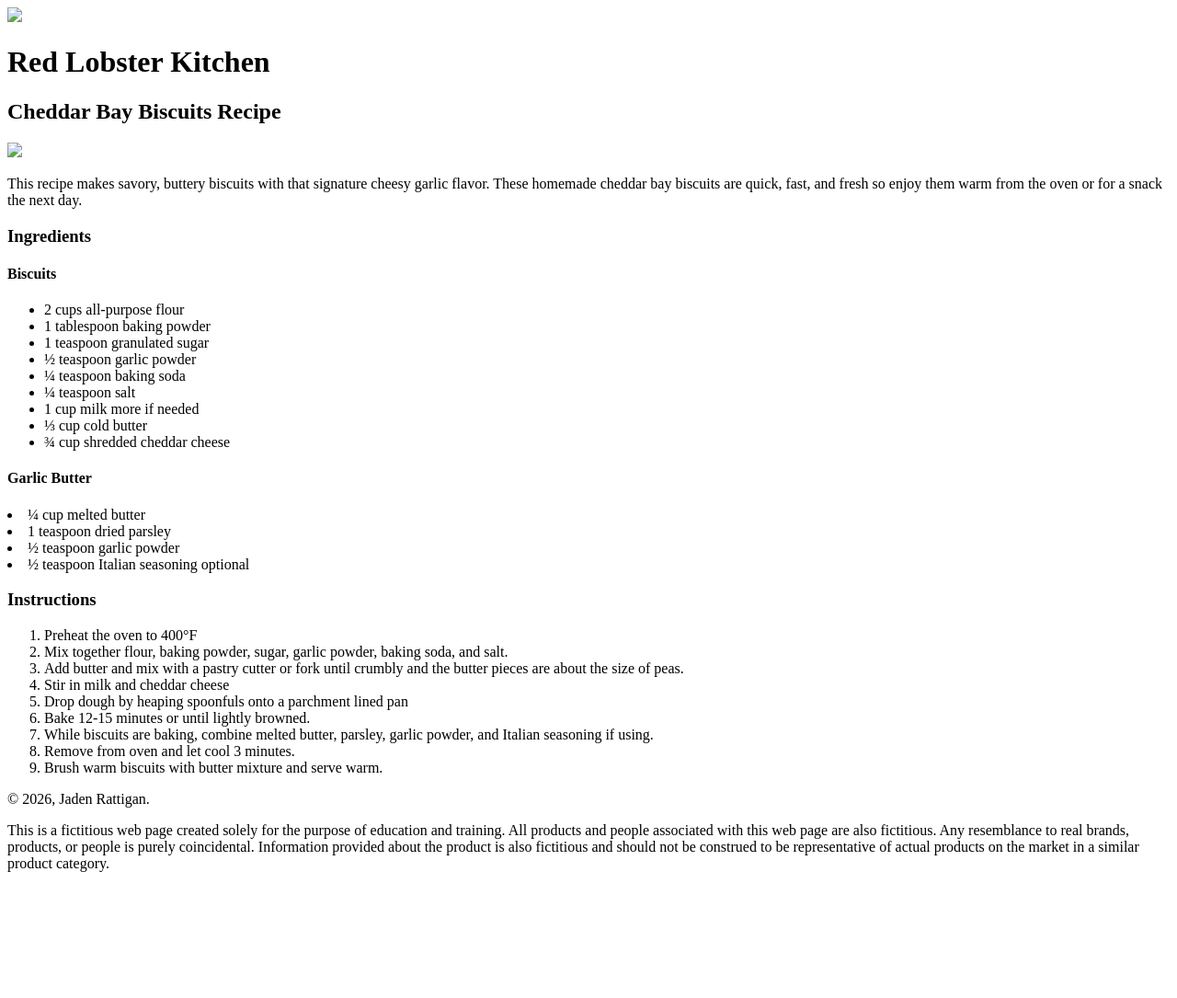
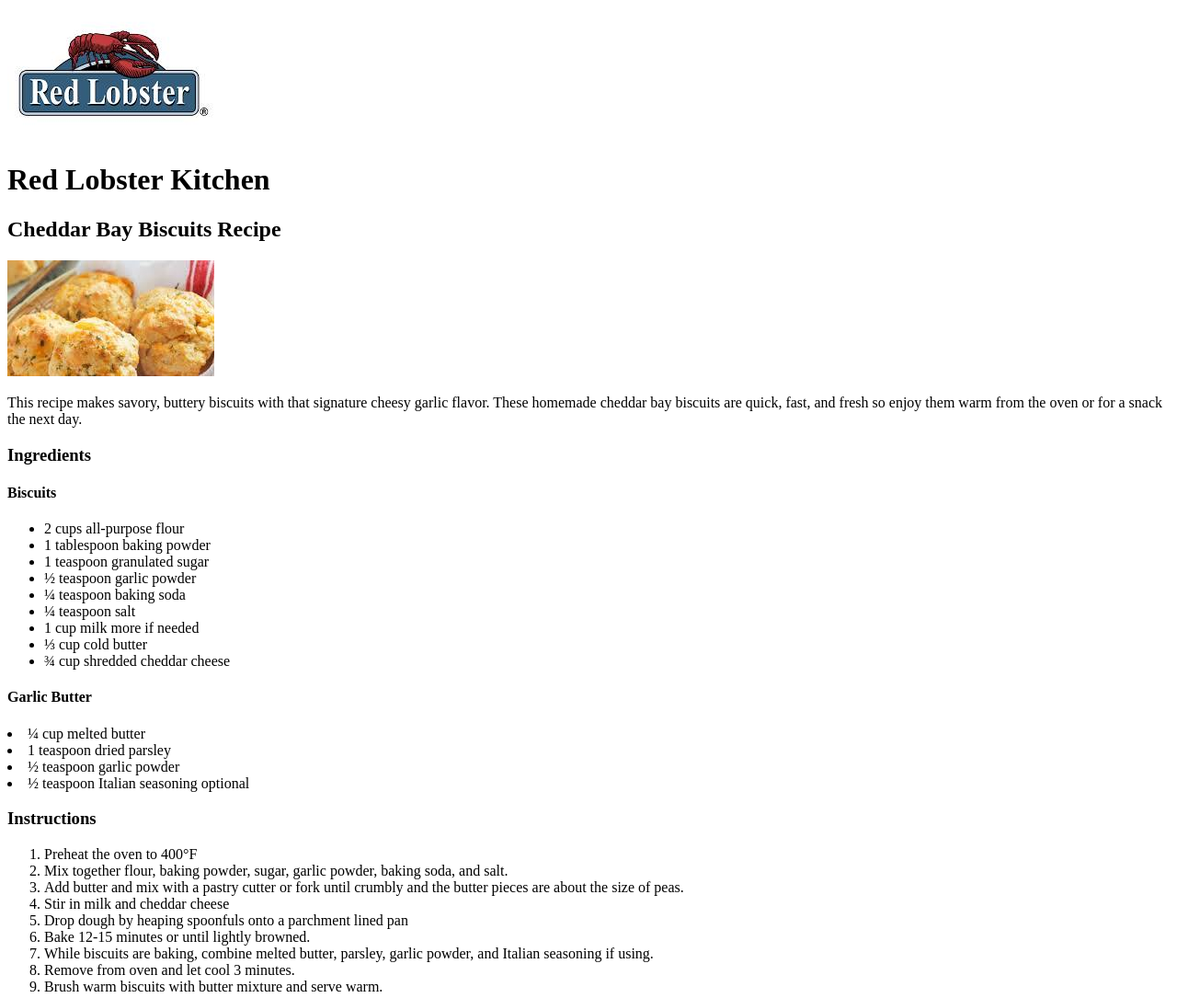
Before and after one commit to jrattgra/GRA, a plain HTML site: page GRA1144C P1 Jaden Rattigan 2026/index.html in a window 1280 px wide. Shown: the top 1085 px of the page at 92% size. Before the commit the page ends 964 px from the top, so only its background shows below. Drawn offline with Linux system fonts and the light colour scheme.

Commit message:
Update index.html

```diff
--- a/GRA1144C P1 Jaden Rattigan 2026/index.html
+++ b/GRA1144C P1 Jaden Rattigan 2026/index.html
@@ -6,12 +6,12 @@
 <body>
 <wrapper>
 <header>
-	<img src="file:///Macintosh%20HD/Users/rattj5/Downloads/Unknown.jpg" class="logo" />
+	<img src="Unknown.jpg" class="logo" />
 		 <h1>Red Lobster Kitchen</h1>
 </header>
 <main>
 <h2>Cheddar Bay Biscuits Recipe</h2>
-	<img src="file:///Macintosh%20HD/Users/rattj5/Downloads/Biscuits.jpg" />
+	<img src="Biscuits.jpg" />
 		 <p>This recipe makes savory, buttery biscuits with that signature cheesy garlic flavor. These homemade cheddar bay biscuits are quick, fast, and fresh so enjoy them warm from the oven or for a snack the next day.</p>
 	<section>
 	<h3>Ingredients</h3>
```
